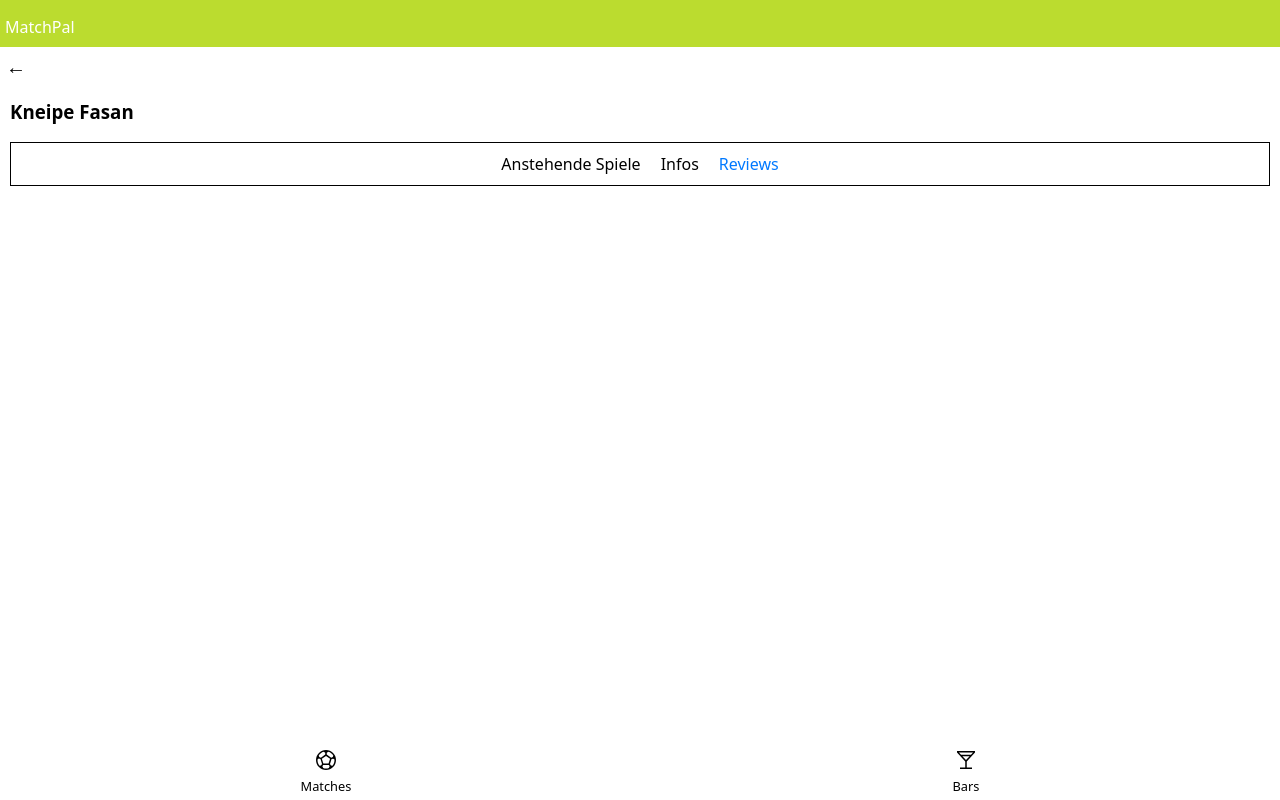
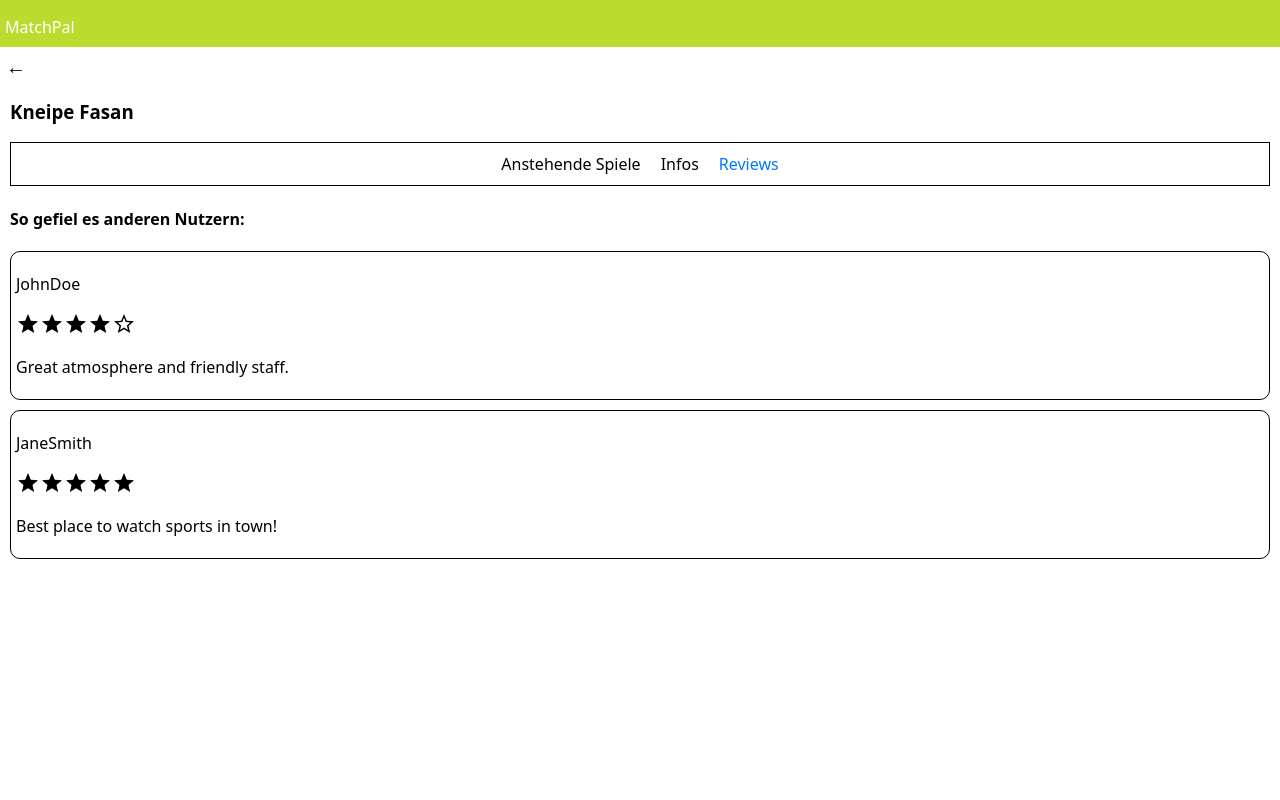
Before and after one commit to sebastianwel/MatchPal, a Next.js app: page /bars/1/reviews in a window 1280 px wide. Built offline with nearby package versions, Linux system fonts and the light colour scheme.

Commit message:
create Reviewslist-component and ReviewStar to render it in reviews-section

```diff
--- /dev/null
+++ b/assets/ReviewStar/index.js
@@ -0,0 +1,28 @@
+export default function ReviewStar({ isSelected }) {
+  return (
+    <>
+      {isSelected ? (
+        <svg
+          xmlns="http://www.w3.org/2000/svg"
+          height="24"
+          viewBox="0 -960 960 960"
+          width="24"
+        >
+          <path d="m233-80 65-281L80-550l288-25 112-265 112 265 288 25-218 189 65 281-247-149L233-80Z" />
+        </svg>
+      ) : (
+        <svg
+          xmlns="http://www.w3.org/2000/svg"
+          height="24"
+          viewBox="0 -960 960 960"
+          width="24"
+        >
+          <path
+            fill="000"
+            d="m323-205 157-94 157 95-42-178 138-120-182-16-71-168-71 167-182 16 138 120-42 178ZM233-80l65-281L80-550l288-25 112-265 112 265 288 25-218 189 65 281-247-149L233-80Zm247-355Z"
+          />
+        </svg>
+      )}
+    </>
+  );
+}
--- /dev/null
+++ b/components/ReviewsList/index.js
@@ -0,0 +1,56 @@
+import styled from "styled-components";
+import ReviewStar from "../../assets/ReviewStar";
+
+export default function ReviewsList({ currentBar }) {
+  const maxStars = 5;
+  function renderReviewStars(filledStars) {
+    const stars = [];
+
+    //create a loop which defines how many stars are filled
+    for (let counter = 1; counter <= maxStars; counter++) {
+      //create the isSelected variable which is used as a prop in the stars-component
+      const isSelected = counter <= filledStars;
+      //now push a whole component into the array, to have a amount of "selected-stars" to render. Since the loop will iterate for 5-times, the difference in the array will be rendered as "!isSelected"
+      stars.push(<ReviewStar key={counter} isSelected={isSelected} />);
+    }
+
+    return stars;
+  }
+
+  return (
+    <ReviewsContainer>
+      {/* ReviewList */}
+      <h4>So gefiel es anderen Nutzern:</h4>
+      <Reviews>
+        {currentBar?.reviews.map((review, index) => (
+          <ReviewCardContainer key={index}>
+            <li>
+              <p>{review.username}</p>
+              <div>{renderReviewStars(review.rating)}</div>
+              <p>{review.comment}</p>
+            </li>
+          </ReviewCardContainer>
+        ))}
+      </Reviews>
+    </ReviewsContainer>
+  );
+}
+
+const ReviewsContainer = styled.section`
+  margin: 10px;
+  margin-bottom: 50px;
+  list-style: none;
+`;
+
+const Reviews = styled.ul`
+  list-style: none;
+  padding-left: 0px;
+`;
+
+const ReviewCardContainer = styled.div`
+  border: 1px solid;
+  margin-bottom: 10px;
+  margin-top: 10px;
+  border-radius: 10px;
+  padding: 5px;
+`;
--- a/pages/bars/[id]/reviews.js
+++ b/pages/bars/[id]/reviews.js
@@ -5,12 +5,15 @@ import AppFooter from "../../../components/AppFooter";
 import { SiteSection } from "../[id]";
 import { SiteSectionTabs } from "../[id]";
 import { Headline } from "../../../components/Headline/Headline";
+import styled from "styled-components";
+import ReviewsList from "../../../components/ReviewsList";
 
 export default function BarsDetailsReviews({ bars }) {
   const router = useRouter();
   const { id } = router.query;
 
   const currentBar = bars.find((bar) => bar.id === parseInt(id));
+
   const isCurrentSection = currentBar
     ? router.pathname === `/bars/[id]/reviews`
       ? true
@@ -31,7 +34,7 @@ export default function BarsDetailsReviews({ bars }) {
         </SiteSection>
         <SiteSection isCurrentSection={isCurrentSection}>Reviews</SiteSection>
       </SiteSectionTabs>
-      <AppFooter />
+      <ReviewsList currentBar={currentBar} />
     </>
   );
 }
```
